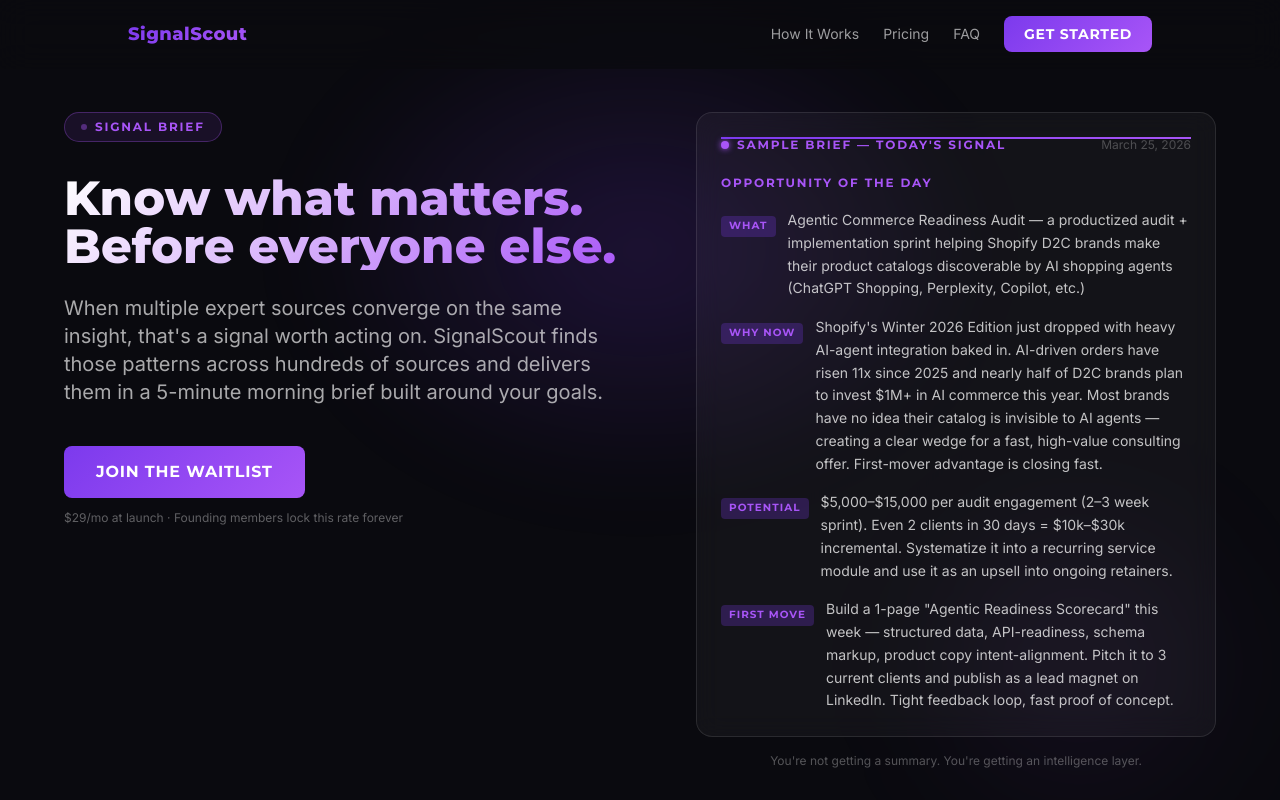
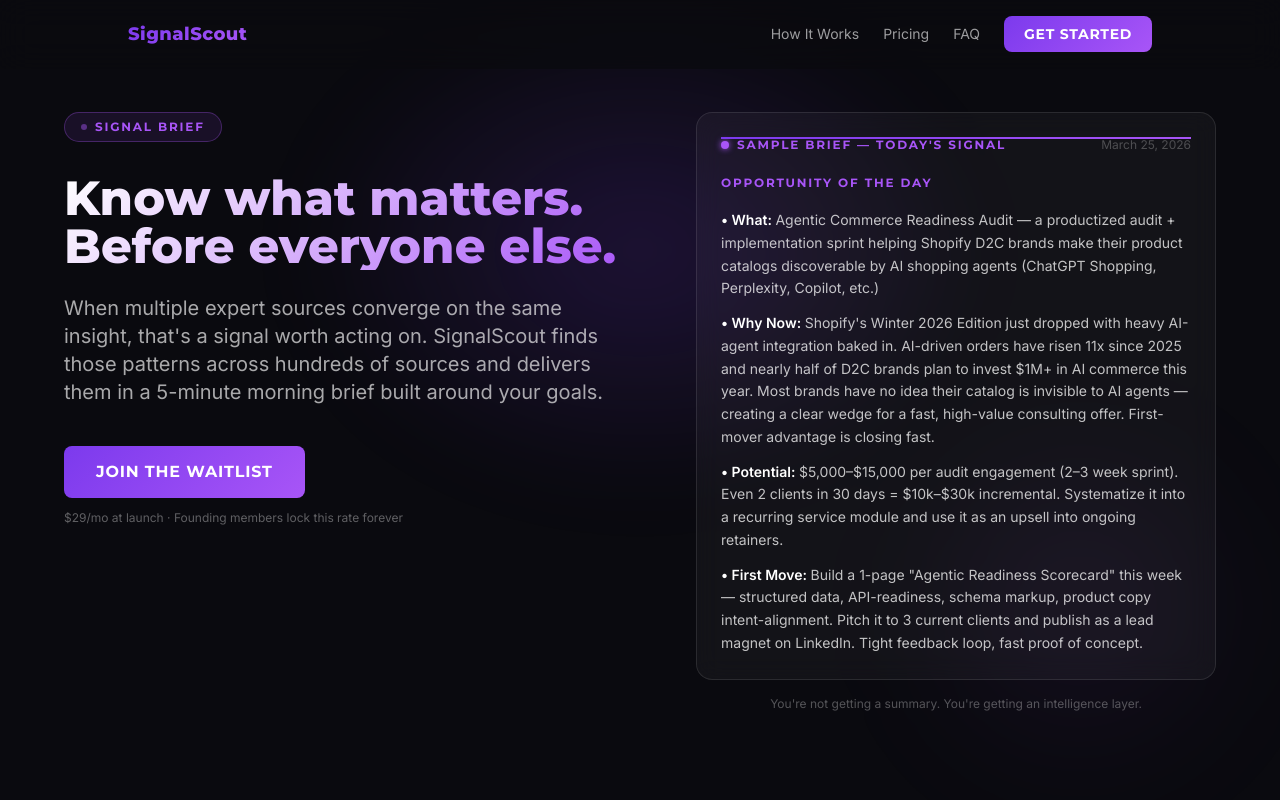
Before and after one commit to brianjstewart/signalscout, a React (Vite) app: page / in a window 1280 px wide. Shown: the top 800 px of the page. Built offline with nearby package versions, Linux system fonts and the light colour scheme.

Commit message:
style: brief card matches actual Slack delivery format

```diff
--- a/src/components/Hero.tsx
+++ b/src/components/Hero.tsx
@@ -73,23 +73,23 @@ export default function Hero() {
                   </span>
                 </div>
 
-                <div className="space-y-4">
-                  <BriefRow
-                    label="What"
-                    text="Agentic Commerce Readiness Audit — a productized audit + implementation sprint helping Shopify D2C brands make their product catalogs discoverable by AI shopping agents (ChatGPT Shopping, Perplexity, Copilot, etc.)"
-                  />
-                  <BriefRow
-                    label="Why Now"
-                    text="Shopify's Winter 2026 Edition just dropped with heavy AI-agent integration baked in. AI-driven orders have risen 11x since 2025 and nearly half of D2C brands plan to invest $1M+ in AI commerce this year. Most brands have no idea their catalog is invisible to AI agents — creating a clear wedge for a fast, high-value consulting offer. First-mover advantage is closing fast."
-                  />
-                  <BriefRow
-                    label="Potential"
-                    text="$5,000–$15,000 per audit engagement (2–3 week sprint). Even 2 clients in 30 days = $10k–$30k incremental. Systematize it into a recurring service module and use it as an upsell into ongoing retainers."
-                  />
-                  <BriefRow
-                    label="First Move"
-                    text='Build a 1-page "Agentic Readiness Scorecard" this week — structured data, API-readiness, schema markup, product copy intent-alignment. Pitch it to 3 current clients and publish as a lead magnet on LinkedIn. Tight feedback loop, fast proof of concept.'
-                  />
+                <div className="space-y-3">
+                  <p className="text-white/75 text-sm leading-relaxed">
+                    <span className="text-white font-semibold">• What: </span>
+                    Agentic Commerce Readiness Audit — a productized audit + implementation sprint helping Shopify D2C brands make their product catalogs discoverable by AI shopping agents (ChatGPT Shopping, Perplexity, Copilot, etc.)
+                  </p>
+                  <p className="text-white/75 text-sm leading-relaxed">
+                    <span className="text-white font-semibold">• Why Now: </span>
+                    Shopify's Winter 2026 Edition just dropped with heavy AI-agent integration baked in. AI-driven orders have risen 11x since 2025 and nearly half of D2C brands plan to invest $1M+ in AI commerce this year. Most brands have no idea their catalog is invisible to AI agents — creating a clear wedge for a fast, high-value consulting offer. First-mover advantage is closing fast.
+                  </p>
+                  <p className="text-white/75 text-sm leading-relaxed">
+                    <span className="text-white font-semibold">• Potential: </span>
+                    $5,000–$15,000 per audit engagement (2–3 week sprint). Even 2 clients in 30 days = $10k–$30k incremental. Systematize it into a recurring service module and use it as an upsell into ongoing retainers.
+                  </p>
+                  <p className="text-white/75 text-sm leading-relaxed">
+                    <span className="text-white font-semibold">• First Move: </span>
+                    Build a 1-page "Agentic Readiness Scorecard" this week — structured data, API-readiness, schema markup, product copy intent-alignment. Pitch it to 3 current clients and publish as a lead magnet on LinkedIn. Tight feedback loop, fast proof of concept.
+                  </p>
                 </div>
               </div>
             </div>
@@ -106,27 +106,3 @@ export default function Hero() {
     </section>
   )
 }
-
-function BriefRow({ label, text }: { label: string; text: string }) {
-  return (
-    <div className="flex gap-3 items-start">
-      <div className="shrink-0 pt-0.5">
-        <span
-          className="inline-block px-2 py-0.5 rounded font-display uppercase"
-          style={{
-            background: 'rgba(124,58,237,0.25)',
-            color: '#A855F7',
-            fontSize: '0.65rem',
-            letterSpacing: '0.1em',
-            fontWeight: 700,
-            lineHeight: '1.6',
-            whiteSpace: 'nowrap',
-          }}
-        >
-          {label}
-        </span>
-      </div>
-      <p className="text-white/75 text-sm leading-relaxed">{text}</p>
-    </div>
-  )
-}
```
